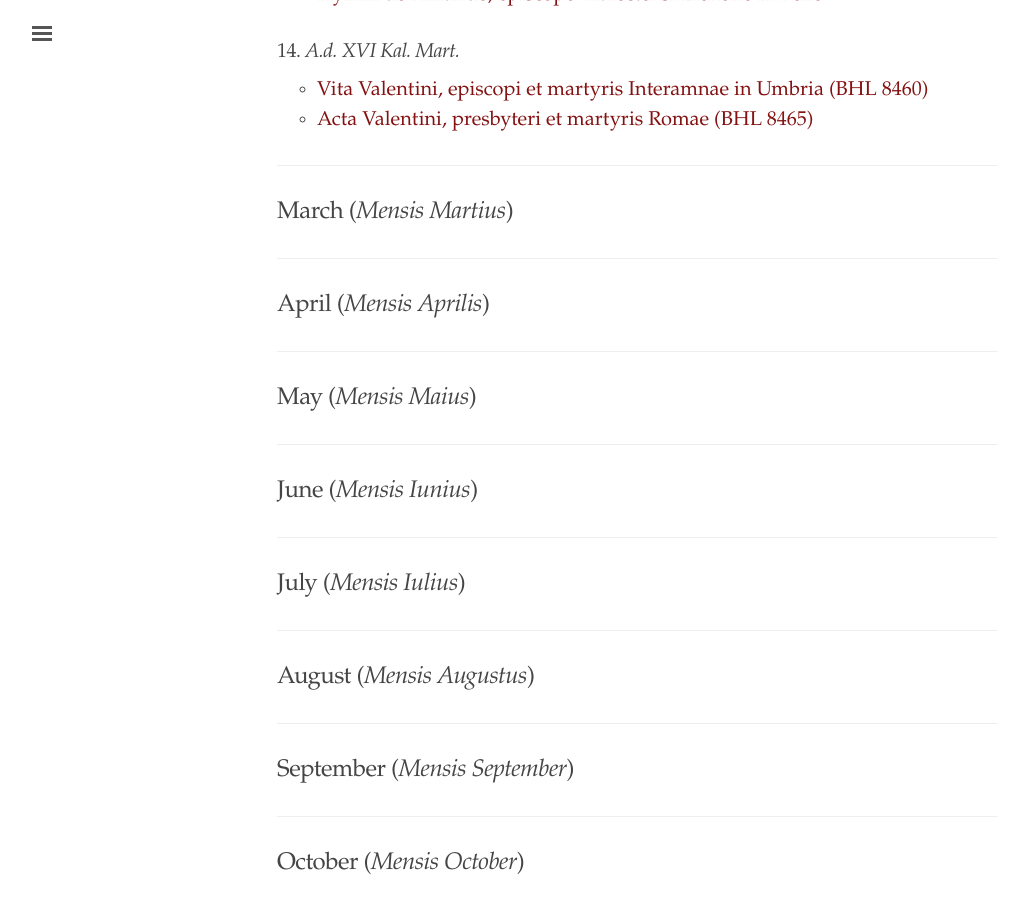
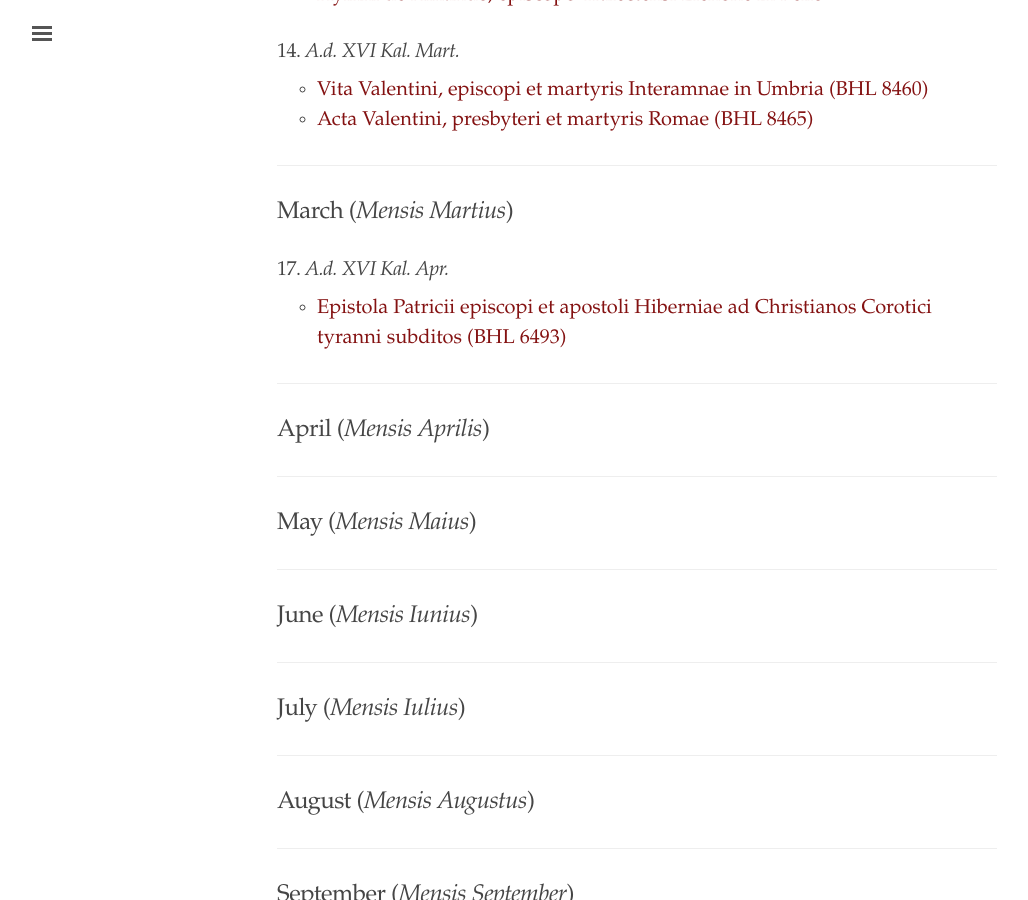
Before and after one commit to cjkoepke1/latin-hagiography, a Jekyll site: the page built from index.md, in a window 1280 px wide and 900 px high, scrolled down 7048 px. Shown: the whole window, without its empty margins (3-1031 px from the left). Built offline with Jekyll 4.4.1, drawn with Linux system fonts in a browser that asks for light colours.

Commit message:
Added Epistola Patricii

```diff
--- a/index.md
+++ b/index.md
@@ -256,6 +256,10 @@ title: "Latin Hagiography"
 
 ## March (*Mensis Martius*)
 
+### 17. *A.d. XVI Kal. Apr.*
+
+- [Epistola Patricii episcopi et apostoli Hiberniae ad Christianos Corotici tyranni subditos (BHL 6493)](https://cjkoepke1.github.io/latin-hagiography/texts/epistola-patricii-episcopi)
+
 ---
 
 ## April (*Mensis Aprilis*)
```
